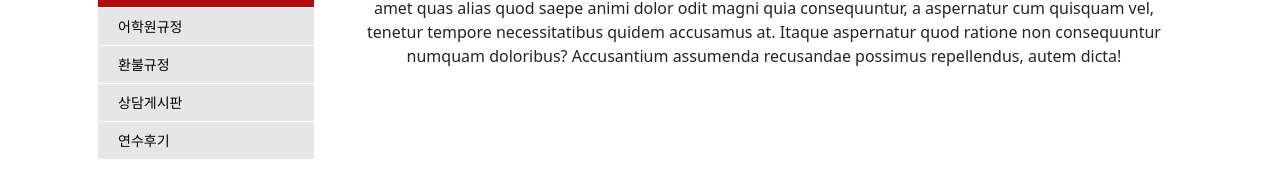
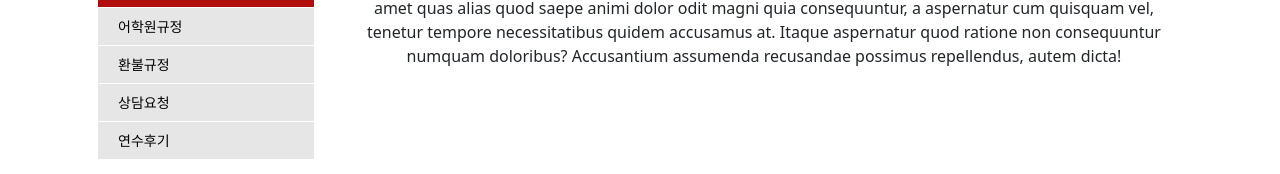
Before and after one commit to dannypark95/ganaan_success, a React (Create React App) app: page /community/entry in a window 1280 px wide. Shown: the part 608-782 px from the top of the page. Built offline with nearby package versions, Linux system fonts and the light colour scheme; a web font is replaced by a local one.

Commit message:
fix: community forum - name change

```diff
--- a/src/components/layout/dropdown/Community.js
+++ b/src/components/layout/dropdown/Community.js
@@ -72,7 +72,7 @@ const Community = (props) => {
       </Link>
       <Link to='/community/forum' onClick={onClick}>
         <div className={`dropdownList dropdownBetween ${navSide} ${forum}`}>
-          상담게시판
+          상담요청
         </div>
       </Link>
       <Link to='/community/review' onClick={onClick}>
--- a/src/components/pages/community/CommunityForum.js
+++ b/src/components/pages/community/CommunityForum.js
@@ -16,7 +16,7 @@ const CommunityForum = () => {
           </div>
           <div className='page-g2'>
             <div className='pageTitle'>
-              <span className='subTitleNav'>상담게시판</span>
+              <span className='subTitleNav'>상담요청</span>
             </div>
             Lorem ipsum, dolor sit amet consectetur adipisicing elit.
             Perspiciatis similique consequatur nostrum soluta amet quas alias
```
